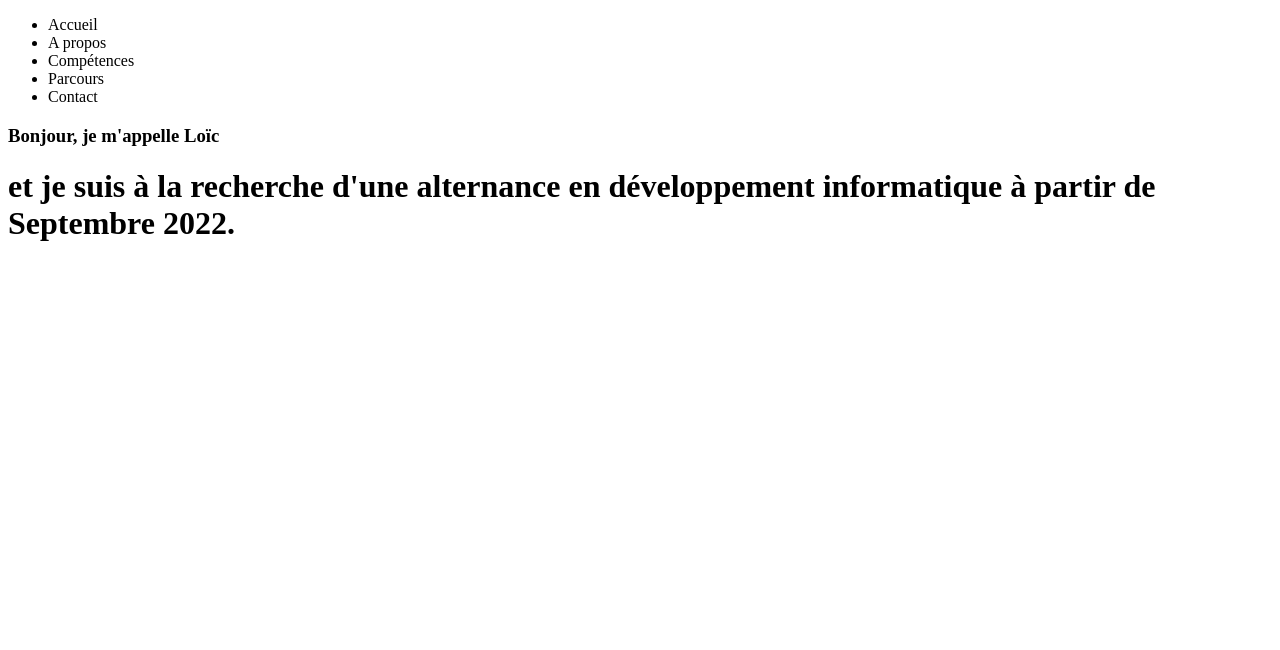
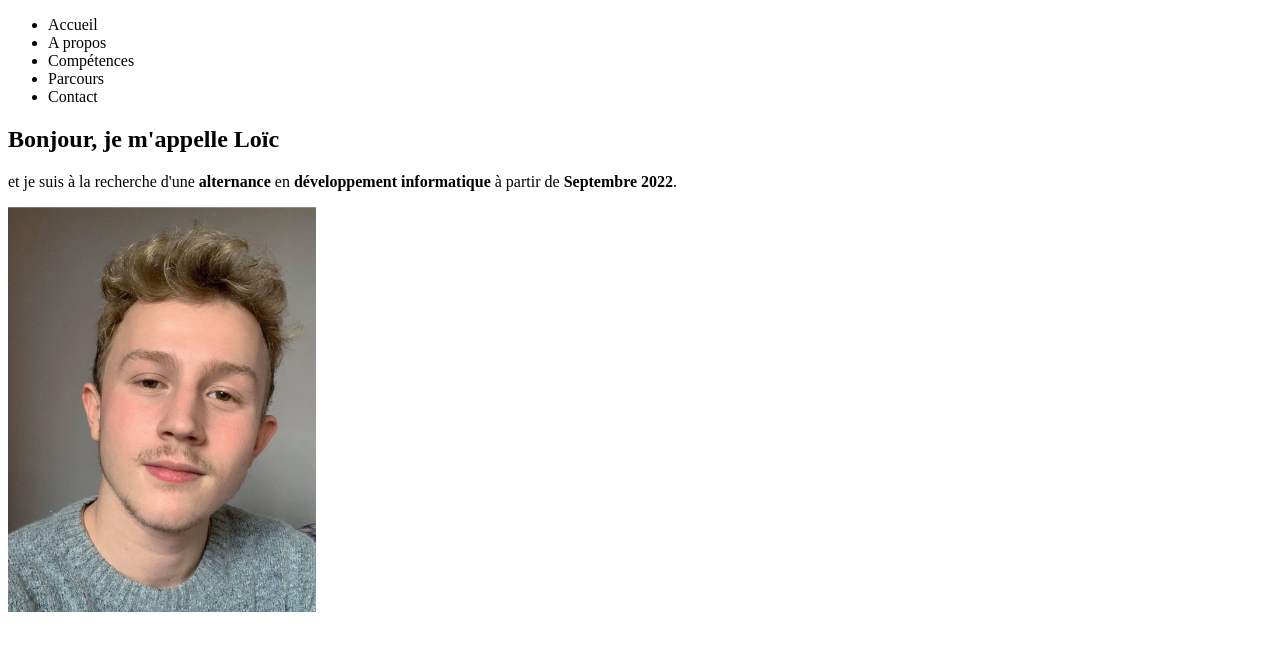
Before and after one commit to Wakabonga/loic-mennuni, a plain HTML site: page index.html in a window 1280 px wide. Drawn offline with Linux system fonts and the light colour scheme.

Commit message:
Update index.html

```diff
--- a/index.html
+++ b/index.html
@@ -15,9 +15,9 @@
 		</ul>
 	</nav>
 <header>
-	<h3>Bonjour, je m'appelle Loïc</h3>
-	<h1>et je suis à la recherche d'une <strong>alternance</strong> en <strong>développement informatique</strong> à partir de <strong>Septembre 2022</strong>.</h1>
+	<h2>Bonjour, je m'appelle Loïc</h3>
+	<p id="recherche">et je suis à la recherche d'une <strong>alternance</strong> en <strong>développement informatique</strong> à partir de <strong>Septembre 2022</strong>.</p>
        <section id="about">
 	       <div class="photo">
-		       <img src ="
+		       <p><img src ="https://raw.githubusercontent.com/Wakabonga/loic-mennuni/main/Capture.PNG"/></p>
 	</html>
```
